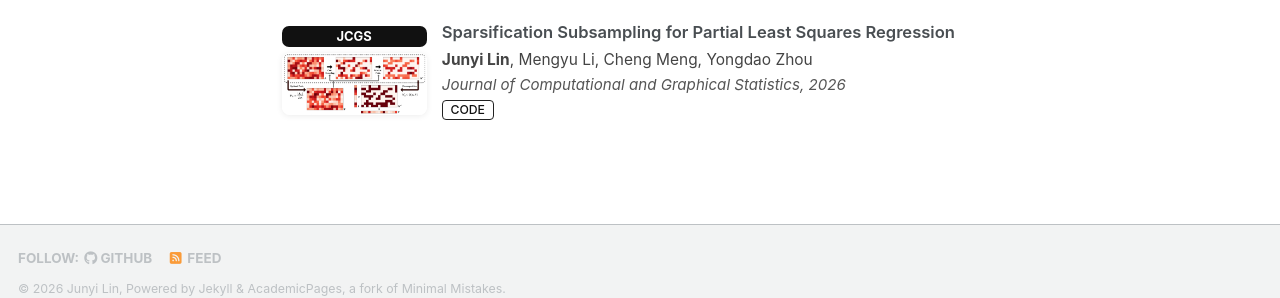
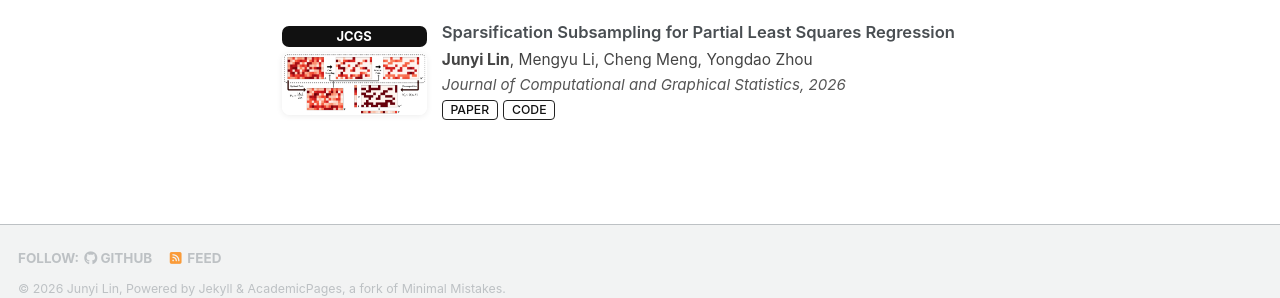
Before and after one commit to junyilin559/junyilin559.github.io, a Jekyll site: the page built from _pages/about.md, in a window 1280 px wide and 900 px high, scrolled down 290 px. Shown: the part 583-881 px from the top of the window. Built offline with Jekyll 4.4.1, drawn with Linux system fonts in a browser that asks for light colours; some web fonts are replaced; a script bundle is joined from its source files by our own code; library files that are not in the unit come from our copies.

Commit message:
Update 260822

```diff
--- a/_includes/pub-cards-selected.html
+++ b/_includes/pub-cards-selected.html
@@ -31,7 +31,7 @@
 
           <div class="pub-links">
             {% if post.paperurl %}
-              <a class="pub-btn" href="{{ post.paperurl }}" target="_blank" rel="noopener">PDF</a>
+              <a class="pub-btn" href="{{ post.paperurl }}" target="_blank" rel="noopener">{{ post.paperlabel | default: "PDF" }}</a>
             {% endif %}
             {% if post.videourl %}
               <a class="pub-btn" href="{{ post.videourl }}" target="_blank" rel="noopener">VIDEO</a>
--- a/_includes/pub-cards.html
+++ b/_includes/pub-cards.html
@@ -30,7 +30,7 @@
 
         <div class="pub-links">
           {% if post.paperurl %}
-            <a class="pub-btn" href="{{ post.paperurl }}" target="_blank" rel="noopener">PDF</a>
+            <a class="pub-btn" href="{{ post.paperurl }}" target="_blank" rel="noopener">{{ post.paperlabel | default: "PDF" }}</a>
           {% endif %}
           {% if post.videourl %}
             <a class="pub-btn" href="{{ post.videourl }}" target="_blank" rel="noopener">VIDEO</a>
--- a/_includes/selected-pubs.html
+++ b/_includes/selected-pubs.html
@@ -30,7 +30,7 @@
 
           <div class="pub-links">
             {% if post.paperurl %}
-              <a class="pub-btn" href="{{ post.paperurl | relative_url }}" target="_blank" rel="noopener">PDF</a>
+              <a class="pub-btn" href="{{ post.paperurl | relative_url }}" target="_blank" rel="noopener">{{ post.paperlabel | default: "PDF" }}</a>
             {% endif %}
             {% if post.videourl %}
               <a class="pub-btn" href="{{ post.videourl }}" target="_blank" rel="noopener">VIDEO</a>
```
Also changed, not shown: _publications/Spar-PLS.md (+2 -1 lines).
